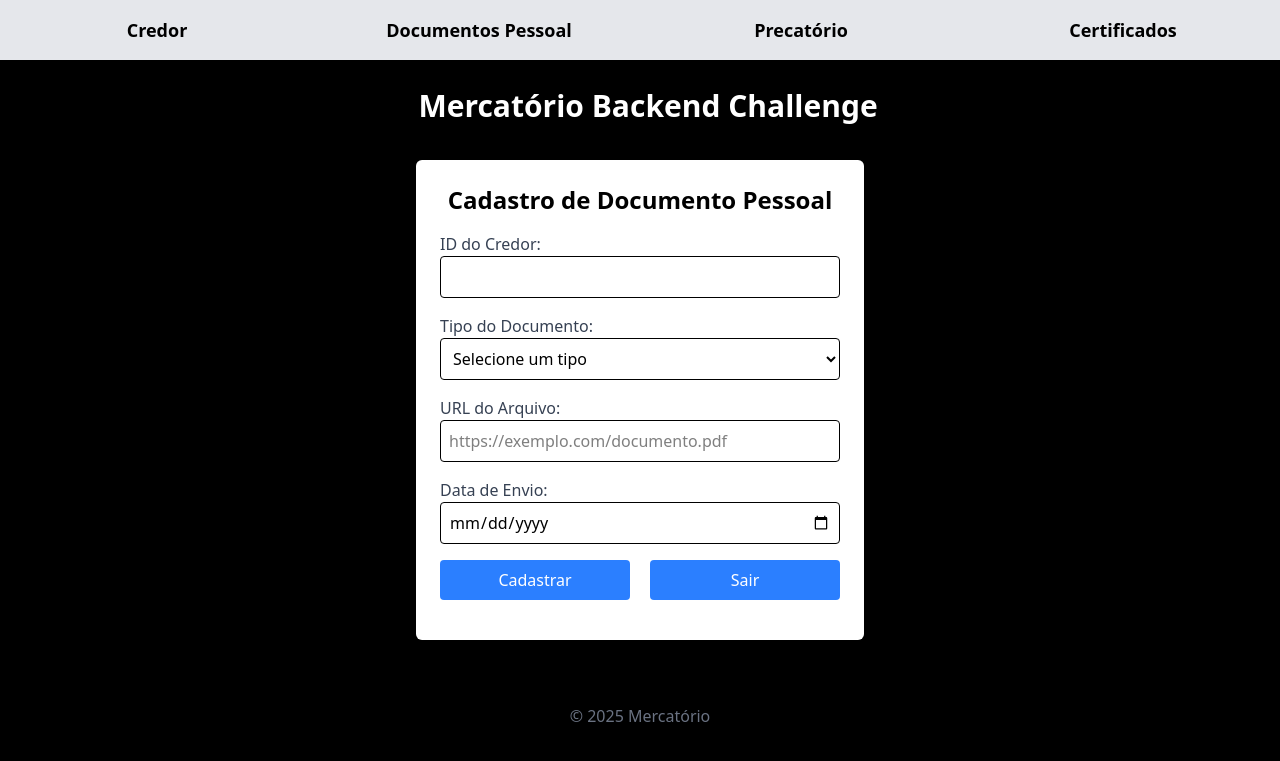
After one commit to Chyod-s/api-precatory-creditor, a Flask app: page /documentos in a window 1280 px wide. The commit adds this page. Shown: the top 761 px of the page. Run offline with Flask 3, Linux system fonts and the light colour scheme; style sheets or scripts are compiled from the project's sources; parts of the project's set-up code (start-up, migrations or seed data) failed here and were passed over.

Commit message:
feat: adicionar rotas para documentos pessoais e precatórios, e criar templates correspondentes

```diff
--- a/src/api_main/main.py
+++ b/src/api_main/main.py
@@ -59,8 +59,17 @@ def dashboard():
     return render_template('pages/dashboard.html')
 
 @app.route('/credor')
+@login_required
 def credor():
     return render_template('pages/credor.html')
+
+@app.route('/documentos')
+def documentos():
+    return render_template('pages/documentos_pessoal.html')
+
+@app.route('/precatorio')
+def precatorio():
+    return render_template('pages/precatorio.html')
 
 @app.route('/register')
 def register():
--- a/src/api_main/templates/layouts/base.html
+++ b/src/api_main/templates/layouts/base.html
@@ -16,10 +16,10 @@
         <a href="/credor" class="text-lg hover:text-gray-500 focus:outline-none focus:ring-2 focus:ring-gray-500">Credor</a>
         </nav>
         <nav class="flex items-center justify-center" aria-label="Documento pessoal">
-        <a href="" class="text-lg hover:text-gray-500 focus:outline-none focus:ring-2 focus:ring-gray-500">Documentos Pessoal</a>
+        <a href="/documentos" class="text-lg hover:text-gray-500 focus:outline-none focus:ring-2 focus:ring-gray-500">Documentos Pessoal</a>
         </nav>
         <nav class="flex items-center justify-center" aria-label="Certificador">
-        <a href="" class="text-lg hover:text-gray-500 focus:outline-none focus:ring-2 focus:ring-gray-500">Precatório</a>
+        <a href="/precatorio" class="text-lg hover:text-gray-500 focus:outline-none focus:ring-2 focus:ring-gray-500">Precatório</a>
         </nav>
         <nav class="flex items-center justify-center" aria-label="Credor">
         <a href="" class="text-lg hover:text-gray-500 focus:outline-none focus:ring-2 focus:ring-gray-500">Certificados</a>
--- /dev/null
+++ b/src/api_main/templates/pages/documentos_pessoal.html
@@ -0,0 +1,42 @@
+{% extends "layouts/base.html" %}
+
+{% block title %}Cadastro de Documento Pessoal - Mercatório{% endblock %}
+
+{% block content %}
+<div class="max-w-md mx-auto bg-white p-6 rounded-md shadow-md text-black">
+    <h2 class="text-2xl font-bold mb-4 flex items-center justify-center">Cadastro de Documento Pessoal</h2>
+    <form id="personal-document-form" method="POST" action="/api/personal_documents" enctype="application/x-www-form-urlencoded">
+        <div class="mb-4">
+            <label for="credor_id" class="block text-gray-700">ID do Credor:</label>
+            <input type="number" id="credor_id" name="credor_id" class="w-full p-2 border rounded" required>
+        </div>
+        <div class="mb-4">
+            <label for="tipo" class="block text-gray-700">Tipo do Documento:</label>
+            <select id="tipo" name="tipo" class="w-full p-2 border rounded" required>
+                <option value="">Selecione um tipo</option>
+                <option value="RG">RG</option>
+                <option value="CPF">CPF</option>
+                <option value="CNH">CNH</option>
+                <option value="ETC">Outro</option>
+            </select>
+        </div>
+        <div class="mb-4">
+            <label for="arquivo_url" class="block text-gray-700">URL do Arquivo:</label>
+            <input type="url" id="arquivo_url" name="arquivo_url" class="w-full p-2 border rounded" placeholder="https://exemplo.com/documento.pdf">
+        </div>
+        <div class="mb-4">
+            <label for="enviado_em" class="block text-gray-700">Data de Envio:</label>
+            <input type="date" id="enviado_em" name="enviado_em" class="w-full p-2 border rounded">
+        </div>
+
+        <div class="flex w-full gap-5">
+            <button type="submit" class="w-1/2 p-2 bg-blue-500 hover:bg-green-500 text-white rounded transition-colors duration-200">Cadastrar</button>
+            <button id="logout" type="button" class="w-1/2 p-2 bg-blue-500 hover:bg-green-500 text-white rounded transition-colors duration-200">Sair</button>
+        </div>
+    </form>
+
+    <p id="message" class="mt-4 text-center text-red-600"></p>
+</div>
+
+<script src="./../../static/js/user/dashboard/scripts.js"></script>
+{% endblock %}
```
Also changed, not shown: src/api_main/templates/pages/precatorio.html (added, +44 -0 lines).
